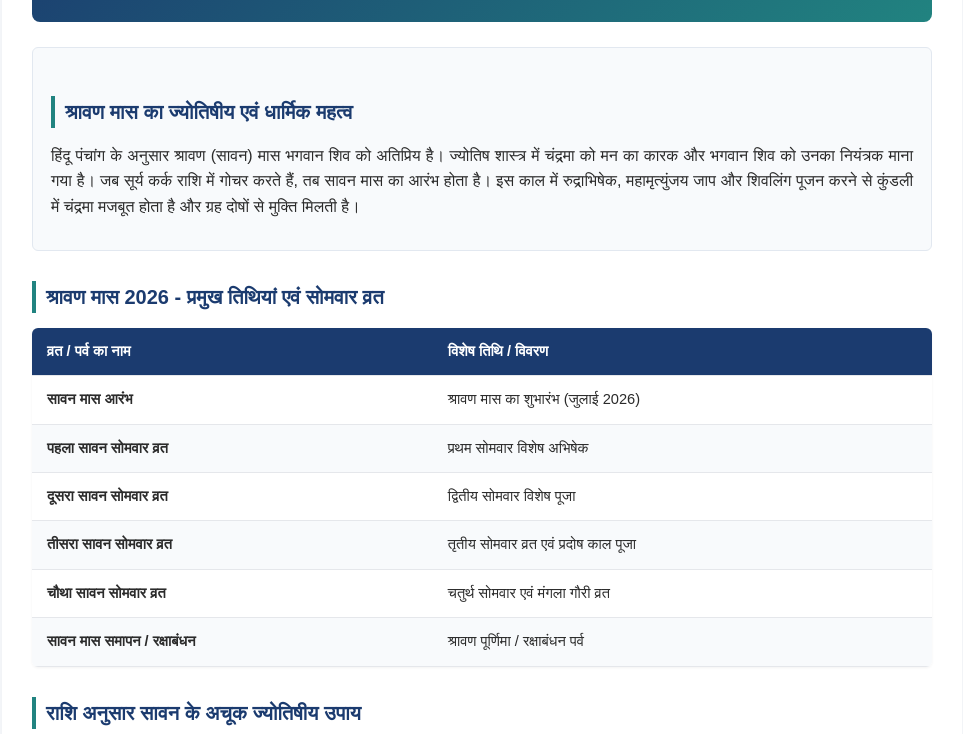
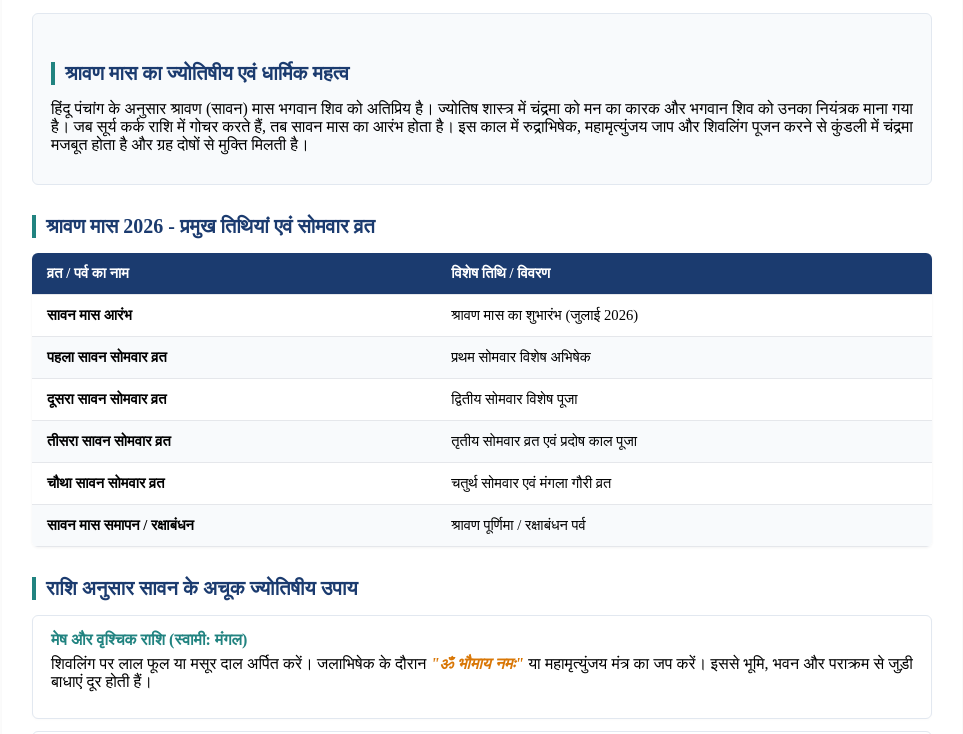
Before and after one commit to neerajsml1978-alt/Kalachakra-Grid-Algorithm, a website: page savan.html in a window 1280 px wide. Shown: the part 165-899 px from the top of the page, without its empty margins (158-1121 px from the left). Drawn offline with Linux system fonts and the light colour scheme.

Commit message:
Update savan.html

```diff
--- a/savan.html
+++ b/savan.html
@@ -5,15 +5,7 @@
     <meta name="viewport" content="width=device-width, initial-scale=1.0">
     <title>श्रावण मास 2026: ज्योतिषीय महत्व, सोमवार व्रत एवं राशि अनुसार अचूक उपाय</title>
     <style>
-        body {
-            font-family: 'Arial', sans-serif;
-            color: #2b2b2b;
-            background-color: #f7f9fc;
-            margin: 0;
-            padding: 20px;
-            line-height: 1.6;
-        }
-        .container {
+       .Container {
             max-width: 900px;
             margin: 0 auto;
             background: #ffffff;
@@ -123,7 +115,7 @@
 </head>
 <body>
 
-    <div class="container">
+    <div class="Container">
         <div class="header">
             <h1>श्रावण मास 2026</h1>
             <p>देवों के देव महादेव की आराधना और कृपा प्राप्ति का पवित्र मास</p>
```
